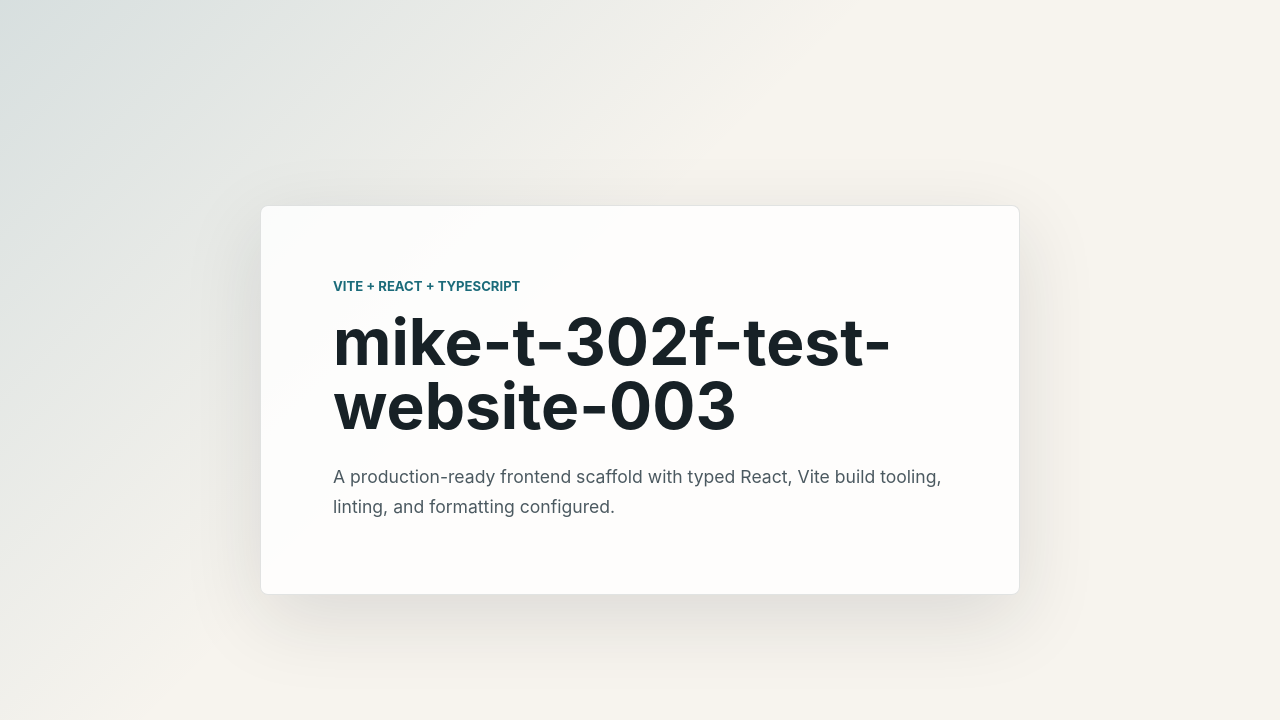
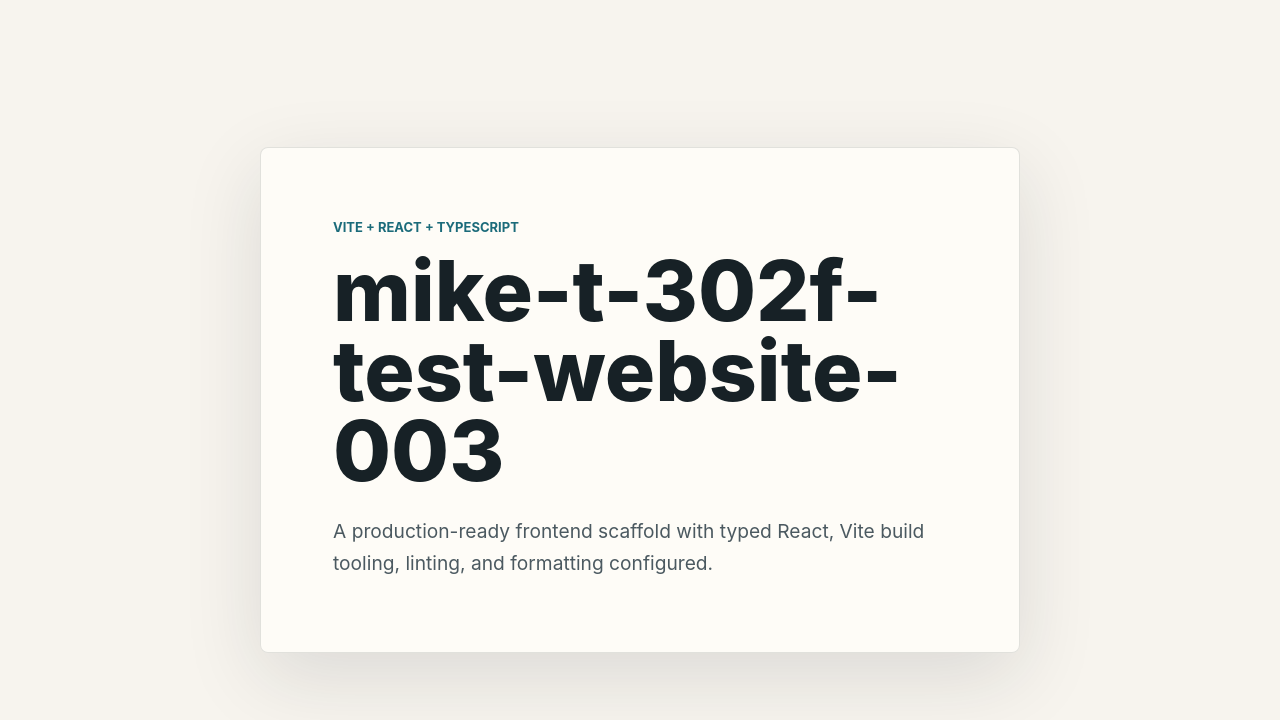
Before and after one commit to mtplayground/mike-t-302f-test-website-003, a React (Vite) app: page / in a window 1280 px wide. Shown: the top 720 px of the page. Built offline with nearby package versions, Linux system fonts and the light colour scheme.

Commit message:
feat: Configure Tailwind CSS and design tokens

```diff
--- a/package.json
+++ b/package.json
@@ -17,6 +17,7 @@
   },
   "devDependencies": {
     "@eslint/js": "^10.0.1",
+    "@tailwindcss/vite": "^4.3.0",
     "@types/react": "^19.2.15",
     "@types/react-dom": "^19.2.3",
     "@vitejs/plugin-react": "^6.0.2",
@@ -25,6 +26,7 @@
     "eslint-plugin-react-refresh": "^0.5.2",
     "globals": "^17.6.0",
     "prettier": "^3.8.3",
+    "tailwindcss": "^4.3.0",
     "typescript": "^6.0.3",
     "typescript-eslint": "^8.60.0",
     "vite": "^8.0.14"
--- a/src/App.css
+++ /dev/null
@@ -1,41 +0,0 @@
-.app-shell {
-  min-height: 100vh;
-  display: grid;
-  place-items: center;
-  padding: 48px 20px;
-  background:
-    linear-gradient(135deg, rgba(21, 95, 130, 0.14), transparent 42%), #f7f4ee;
-  color: #172126;
-}
-
-.intro-panel {
-  width: min(100%, 760px);
-  border: 1px solid rgba(23, 33, 38, 0.12);
-  border-radius: 8px;
-  padding: clamp(32px, 6vw, 72px);
-  background: rgba(255, 255, 255, 0.82);
-  box-shadow: 0 24px 80px rgba(23, 33, 38, 0.12);
-}
-
-.eyebrow {
-  margin: 0 0 16px;
-  color: #1b6b7a;
-  font-size: 0.82rem;
-  font-weight: 700;
-  letter-spacing: 0;
-  text-transform: uppercase;
-}
-
-h1 {
-  margin: 0;
-  font-size: clamp(2.5rem, 4rem, 4rem);
-  line-height: 1;
-}
-
-.lede {
-  max-width: 60ch;
-  margin: 24px 0 0;
-  color: #4b5960;
-  font-size: 1.1rem;
-  line-height: 1.7;
-}
--- a/src/App.tsx
+++ b/src/App.tsx
@@ -1,12 +1,17 @@
-import './App.css'
-
 function App() {
   return (
-    <main className="app-shell">
-      <section className="intro-panel" aria-labelledby="app-title">
-        <p className="eyebrow">Vite + React + TypeScript</p>
-        <h1 id="app-title">mike-t-302f-test-website-003</h1>
-        <p className="lede">
+    <main className="grid min-h-screen place-items-center bg-paper px-page py-section text-ink">
+      <section
+        className="w-full max-w-[760px] rounded-panel border border-ink/12 bg-surface/85 p-panel shadow-panel"
+        aria-labelledby="app-title"
+      >
+        <p className="mb-4 text-eyebrow uppercase text-accent">
+          Vite + React + TypeScript
+        </p>
+        <h1 id="app-title" className="text-display">
+          mike-t-302f-test-website-003
+        </h1>
+        <p className="mt-6 max-w-[60ch] text-lede text-muted">
           A production-ready frontend scaffold with typed React, Vite build
           tooling, linting, and formatting configured.
         </p>
--- a/src/index.css
+++ b/src/index.css
@@ -1,3 +1,44 @@
+@import 'tailwindcss';
+
+@theme {
+  --color-ink: #172126;
+  --color-muted: #4b5960;
+  --color-paper: #f7f4ee;
+  --color-surface: #fffdf8;
+  --color-border: #d9d1c3;
+  --color-accent: #1b6b7a;
+  --color-accent-strong: #155f82;
+  --color-accent-soft: #d8edf0;
+  --color-signal: #d6ff5c;
+
+  --font-sans:
+    Inter, ui-sans-serif, system-ui, -apple-system, BlinkMacSystemFont,
+    'Segoe UI', sans-serif;
+
+  --text-display: clamp(2.75rem, 8vw, 5.25rem);
+  --text-display--line-height: 0.95;
+  --text-display--font-weight: 800;
+  --text-display--letter-spacing: 0;
+  --text-lede: clamp(1.0625rem, 1.5vw, 1.25rem);
+  --text-lede--line-height: 1.7;
+  --text-eyebrow: 0.8125rem;
+  --text-eyebrow--line-height: 1.2;
+  --text-eyebrow--font-weight: 700;
+  --text-eyebrow--letter-spacing: 0;
+
+  --spacing-page: clamp(1.25rem, 4vw, 3rem);
+  --spacing-section: clamp(4rem, 10vw, 7rem);
+  --spacing-panel: clamp(2rem, 6vw, 4.5rem);
+
+  --radius-panel: 0.5rem;
+  --shadow-panel: 0 24px 80px rgb(23 33 38 / 0.12);
+}
+
+@layer base {
+  * {
+    box-sizing: border-box;
+  }
+
   :root {
     font-family:
       Inter,
@@ -13,17 +54,21 @@
     -moz-osx-font-smoothing: grayscale;
   }
 
-* {
-  box-sizing: border-box;
-}
-
   html {
     min-width: 320px;
-  background: #f7f4ee;
+    scroll-behavior: smooth;
+    background: var(--color-paper);
   }
 
   body {
     min-width: 320px;
     min-height: 100vh;
     margin: 0;
+    background: var(--color-paper);
+    color: var(--color-ink);
   }
+
+  #root {
+    min-height: 100vh;
+  }
+}
--- a/vite.config.ts
+++ b/vite.config.ts
@@ -1,8 +1,9 @@
 import { defineConfig } from 'vite'
 import react from '@vitejs/plugin-react'
+import tailwindcss from '@tailwindcss/vite'
 
 export default defineConfig({
-  plugins: [react()],
+  plugins: [react(), tailwindcss()],
   server: {
     host: '0.0.0.0',
     port: 8080,
```
Also changed, not shown: 1 other file (tests, documents, lock files or other folders). Lines whose indentation alone changed are shown as unchanged.
